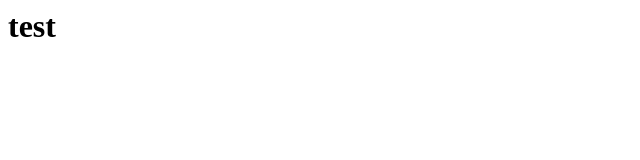
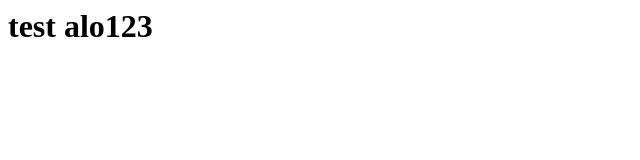
Before and after one commit to TranGiaBao-2000/demo, a plain HTML site: page index.html in a window 1280 px wide. Shown: the whole page, without its empty margins (0-640 px from the left). Drawn offline with Linux system fonts and the light colour scheme.

Commit message:
Update index.html

```diff
--- a/index.html
+++ b/index.html
@@ -1 +1 @@
-<h1>test</h1>
+<h1>test alo123</h1>
```
